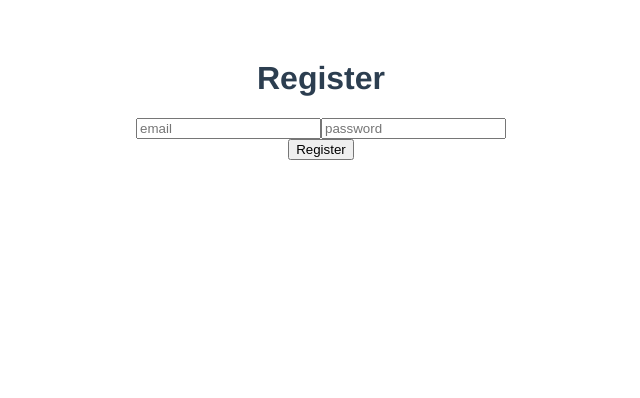
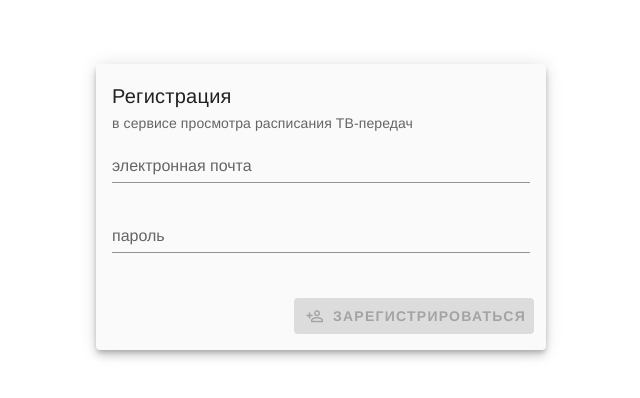
Before and after one commit to eamorozova/TVstream-client, a Vue app: page /#/register in a window 1280 px wide. Shown: the top 398 px of the page, without its empty margins (319-959 px from the left). Built offline with nearby package versions, Linux system fonts and the light colour scheme.

Commit message:
Оформлена страница регистрации :3

```diff
--- a/public/index.html
+++ b/public/index.html
@@ -1,11 +1,13 @@
 <!DOCTYPE html>
-<html lang="">
+<html lang="en">
   <head>
     <meta charset="utf-8">
     <meta http-equiv="X-UA-Compatible" content="IE=edge">
     <meta name="viewport" content="width=device-width,initial-scale=1.0">
     <link rel="icon" href="<%= BASE_URL %>favicon.ico">
     <title><%= htmlWebpackPlugin.options.title %></title>
+    <link rel="stylesheet" href="https://fonts.googleapis.com/css?family=Roboto:100,300,400,500,700,900">
+    <link rel="stylesheet" href="https://cdn.jsdelivr.net/npm/@mdi/font@latest/css/materialdesignicons.min.css">
   </head>
   <body>
     <noscript>
--- a/src/App.vue
+++ b/src/App.vue
@@ -1,26 +1,24 @@
 <template>
-<!--  <v-app>-->
-<!--    <router-view />-->
-<!--  </v-app>-->
-  <div id="app">
-    <router-view />
-  </div>
+  <v-app id='app'>
+    <v-main>
+      <router-view/>
+    </v-main>
+  </v-app>
 </template>
 
 <script>
 
 export default {
   name: 'App',
-}
+
+  data: () => ({
+    //
+  }),
+};
 </script>
 
 <style>
 #app {
-  font-family: Avenir, Helvetica, Arial, sans-serif;
-  -webkit-font-smoothing: antialiased;
-  -moz-osx-font-smoothing: grayscale;
-  text-align: center;
-  color: #2c3e50;
-  margin-top: 60px;
+  font-family: 'Avenir', Helvetica, Arial, sans-serif;
 }
 </style>
--- a/src/components/Login.vue
+++ b/src/components/Login.vue
@@ -1,14 +1,23 @@
-<template>
+<!--template>
   <div>
     <h1>Login</h1>
     <div>
-      <input type='email' name='email' placeholder='email' />
-      <input type='password' name='password' placeholder='password' />
+      <v-text-field
+          type="email"
+          name="email"
+          v-model="email"
+          placeholder="email" />
+      <v-text-field
+          type="password"
+          name="password"
+          v-model="password"
+          placeholder="password"
+      />
       <div v-html='error' />
       <button @click='login'>Login</button>
     </div>
   </div>
-</template>
+</template-->
 
 <script>
 import AuthenticationService from '../services/AuthenticationService';
@@ -39,4 +48,9 @@ export default {
 };
 </script>
 
-<style></style>
+<style>
+h1 {
+  text-align: center;
+}
+
+</style>
--- a/src/components/Register.vue
+++ b/src/components/Register.vue
@@ -1,17 +1,52 @@
 <template>
-  <div>
-    <h1>Register</h1>
-    <div>
-      <input type='email' name='email' placeholder='email' />
-      <input type='password' name='password' placeholder='password' />
-      <div v-html='error' />
-      <button @click='register'>Register</button>
-    </div>
+  <div class="register">
+    <v-card class="mx-auto mt-16" max-width="450px" color="grey lighten-5" elevation="6">
+      <v-card-title>Регистрация</v-card-title>
+      <v-card-subtitle>в сервисе просмотра расписания ТВ-передач</v-card-subtitle>
+      <v-card-text>
+        <v-text-field type="email"
+                      name="email"
+                      v-model="email"
+                      class="pa-0 ma-0"
+                      color="#7A6054"
+                      label="электронная почта"
+                      :rules="[emailRules]"
+        />
+        <v-text-field color="#7A6054"
+            type="password"
+            name="password"
+            maxlength="16"
+            v-model="password"
+            label="пароль"
+            :rules="[passwordRules]"/>
+      </v-card-text>
+      <v-card-actions>
+        <v-spacer></v-spacer>
+        <v-btn class="font-weight-bold mb-2 mr-1 white--text"
+               color="blue-grey darken-1"
+               :disabled="!formIsValid"
+               right @click='register'
+               elevation="2">
+          <v-icon left>mdi-account-plus-outline</v-icon>
+          Зарегистрироваться
+        </v-btn>
+      </v-card-actions>
+    </v-card>
+    <v-alert v-model="alert"
+             type="error"
+             dismissible
+             rounded
+             class="mx-auto mt-8"
+             max-width="300px">
+      <div v-html="error"/>
+    </v-alert>
   </div>
 </template>
 
 <script>
 import AuthenticationService from '../services/AuthenticationService';
+
+const pattern = /^(([^<>()[\]\\.,;:\s@"]+(\.[^<>()[\]\\.,;:\s@"]+)*)|(".+"))@((\[[0-9]{1,3}\.[0-9]{1,3}\.[0-9]{1,3}\.[0-9]{1,3}])|(([a-zA-Z\-0-9]+\.)+[a-zA-Z]{2,}))$/;
 
 export default {
   data() {
@@ -19,7 +54,22 @@ export default {
       email: '',
       password: '',
       error: null,
+      alert: false,
+      disabled: true,
+      emailRules: value => {
+        return value.length === 0 || pattern.test(value) || 'Invalid e-mail';
+      },
+      passwordRules: value => {
+        return value.length === 0 || (value.length >= 6 && value.length <= 16) || 'Incorrect password';
+      },
     };
+  },
+  computed: {
+    formIsValid() {
+      return (
+        pattern.test(this.email)
+      )
+    },
   },
   methods: {
     async register() {
@@ -32,6 +82,7 @@ export default {
         await this.$store.dispatch('setUser', response.data.user);
       } catch (error) {
         this.error = error.response.data.error;
+        this.alert = true;
       }
     },
   },
@@ -39,4 +90,5 @@ export default {
 };
 </script>
 
-<style></style>
+<style>
+</style>
--- a/src/main.js
+++ b/src/main.js
@@ -3,6 +3,7 @@ import Vue from 'vue'
 import App from './App.vue'
 import router from './router';
 import store from './store/store';
+import vuetify from './plugins/vuetify'
 
 Vue.config.productionTip = false
 
@@ -10,7 +11,10 @@ Vue.config.productionTip = false
 
 new Vue({
   render: h => h(App),
+
   // vuetify,
   router,
-  store,
+
+  vuetify,
+  store
 }).$mount('#app')
--- /dev/null
+++ b/src/plugins/vuetify.js
@@ -0,0 +1,7 @@
+import Vue from 'vue';
+import Vuetify from 'vuetify/lib/framework';
+
+Vue.use(Vuetify);
+
+export default new Vuetify({
+});
--- /dev/null
+++ b/vue.config.js
@@ -0,0 +1,5 @@
+module.exports = {
+  transpileDependencies: [
+    'vuetify'
+  ]
+}
```
Also changed, not shown: package.json (+6 -1 lines), src/assets/logo.svg (added).
